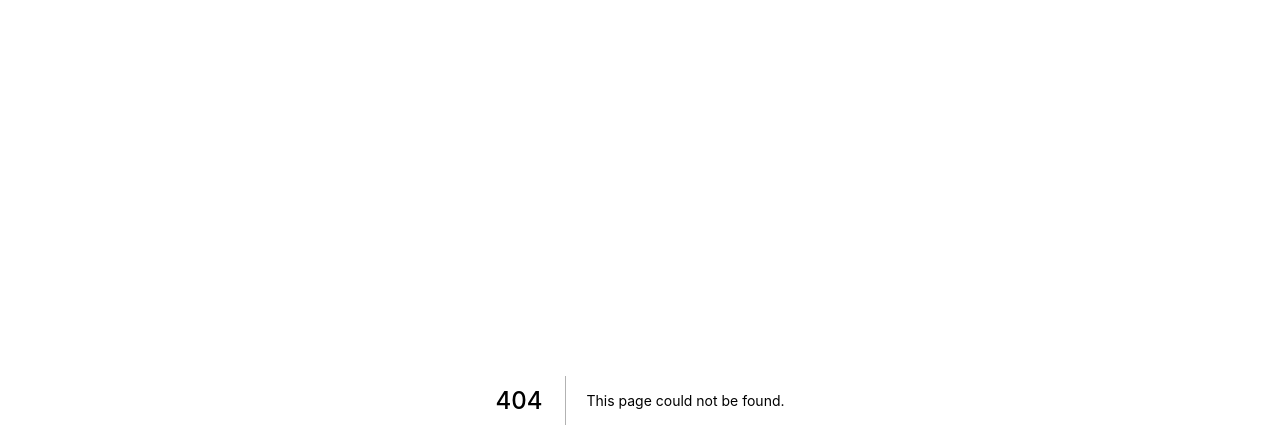
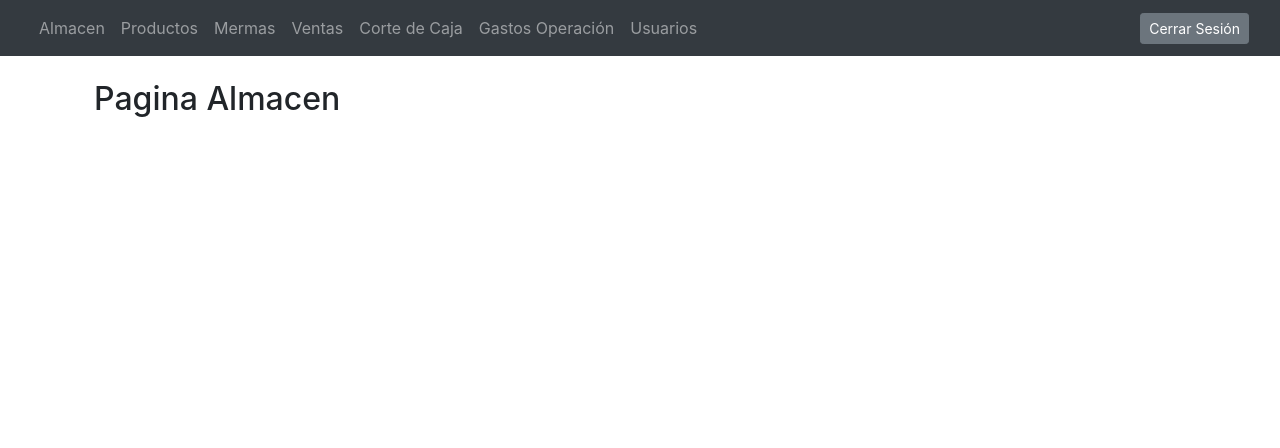
Before and after one commit to Misael-Venegas/front-tortilleria, a Next.js app: page /almacen in a window 1280 px wide. Before the commit this address had no page. Shown: the top 448 px of the page. Built offline with nearby package versions, Linux system fonts and the light colour scheme.

Commit message:
Marco - MenuNavegacion NavBar

```diff
--- /dev/null
+++ b/components/almacen/Almacen.jsx
@@ -0,0 +1,12 @@
+import React from "react";
+import Container from "../principal/Container";
+
+const Almacen = () => {
+  return (
+    <Container>
+      <h2>Pagina Almacen</h2>
+    </Container>
+  );
+};
+
+export default Almacen;
--- /dev/null
+++ b/components/principal/Container.jsx
@@ -0,0 +1,12 @@
+import Head from "next/head";
+import Script from "next/script";
+import Navigation from "./Navigation";
+
+const Container = (props) => (
+  <div>
+    <Navigation />
+    <div className="container p-4">{props.children}</div>
+  </div>
+);
+
+export default Container;
--- /dev/null
+++ b/components/principal/Navigation.jsx
@@ -0,0 +1,69 @@
+import Link from "next/link";
+
+const Navigation = () => {
+  return (
+    <nav className="navbar navbar-dark bg-dark navbar-expand-lg">
+      <div className="container-fluid">
+        <button
+          className="navbar-toggler"
+          type="button"
+          data-bs-toggle="collapse"
+          data-bs-target="#navbarNav"
+          aria-controls="navbarNav"
+          aria-expanded="false"
+          aria-label="Toggle navigation"
+        >
+          <span className="navbar-toggler-icon" />
+        </button>
+        <div className="collapse navbar-collapse" id="navbarNav">
+          <ul className="navbar-nav mr-auto">
+            <li className="nav-item">
+              <Link href="/almacen">
+                <a className="nav-link">Almacen</a>
+              </Link>
+            </li>
+            <li className="nav-item">
+              <Link href="/productos">
+                <a className="nav-link">Productos</a>
+              </Link>
+            </li>
+            <li className="nav-item">
+              <Link href="/services">
+                <a className="nav-link">Mermas</a>
+              </Link>
+            </li>
+            <li className="nav-item">
+              <Link href="/services">
+                <a className="nav-link">Ventas</a>
+              </Link>
+            </li>
+            <li className="nav-item">
+              <Link href="/services">
+                <a className="nav-link">Corte de Caja</a>
+              </Link>
+            </li>
+            <li className="nav-item">
+              <Link href="/services">
+                <a className="nav-link">Gastos Operación</a>
+              </Link>
+            </li>
+            <li className="nav-item">
+              <Link href="/services">
+                <a className="nav-link">Usuarios</a>
+              </Link>
+            </li>
+          </ul>
+          <ul className="navbar-nav">
+            <li className="nav-item">
+              <button className="btn btn-secondary btn-sm my-2 my-sm-0">
+                Cerrar Sesión
+              </button>
+            </li>
+          </ul>
+        </div>
+      </div>
+    </nav>
+  );
+};
+
+export default Navigation;
--- /dev/null
+++ b/pages/almacen/index.jsx
@@ -0,0 +1,8 @@
+import React from "react";
+import Almacen from "../../components/almacen/Almacen";
+
+const index = () => {
+  return <Almacen />;
+};
+
+export default index;
```
Also changed, not shown: components/productos/Productos.jsx (added, +12 -0 lines), pages/productos/index.jsx (added, +8 -0 lines).
